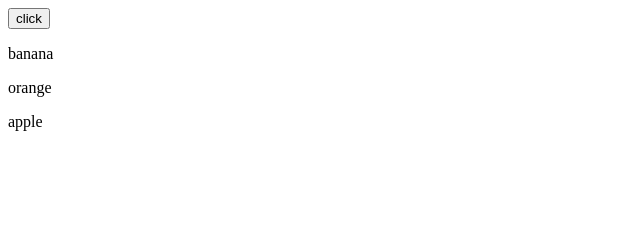
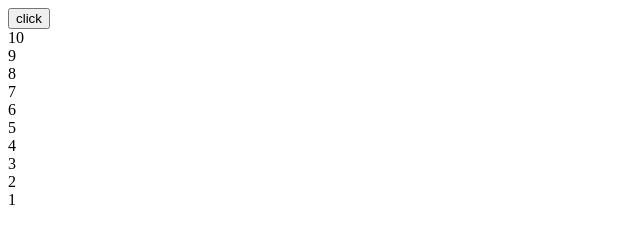
Before and after one commit to lucky7ky/practice, a plain HTML site: page HeadFirstHTML5Programming/others/random.html in a window 1280 px wide. Both pictures are taken after a click on the button "click". Shown: the whole page, without its empty margins (0-640 px from the left). Drawn offline with Linux system fonts and the light colour scheme.

Commit message:
randomtest

```diff
--- a/HeadFirstHTML5Programming/others/random.html
+++ b/HeadFirstHTML5Programming/others/random.html
@@ -9,7 +9,7 @@
         var clickbutton = document.getElementById("click");
         clickbutton.onclick= arrange;
     }
-    function arrange() {
+    /*function arrange() {
         var pa = document.getElementById("a");
         var pb = document.getElementById("b");
         var pc = document.getElementById("c");
@@ -17,13 +17,50 @@
         pa.innerHTML = pc.innerHTML;
         pc.innerHTML = temp;
     }
-
+   */
+        function arrange() {
+            var d1 = document.getElementById("d1");
+            var d2 = document.getElementById("d2");
+            var d3 = document.getElementById("d3");
+            var d4 = document.getElementById("d4");
+            var d5 = document.getElementById("d5");
+            var d6 = document.getElementById("d6");
+            var d7 = document.getElementById("d7");
+            var d8 = document.getElementById("d8");
+            var d9 = document.getElementById("d9");
+            var d10 = document.getElementById("d10");
+            var temp10 = d10.innerHTML;
+            var temp9 = d9.innerHTML;
+            var temp8 = d8.innerHTML;
+            var temp7 = d7.innerHTML;
+            var temp6 = d6.innerHTML;
+            d10.innerHTML = d1.innerHTML;
+            d9.innerHTML = d2.innerHTML;
+            d8.innerHTML = d3.innerHTML;
+            d7.innerHTML = d4.innerHTML;
+            d6.innerHTML = d5.innerHTML;
+            d5.innerHTML = temp6;
+            d4.innerHTML = temp7;
+            d3.innerHTML = temp8;
+            d2.innerHTML = temp9;
+            d1.innerHTML = temp10;
+        }
     </script>
 </head>
 <body>
     <input type="button" id="click" value="click">
-    <p id="a"> apple</p>
+   <!-- <p id="a"> apple</p>
     <p id="b"> orange</p>
-    <p id="c"> banana</p>
+    <p id="c"> banana</p>-->
+       <div id="d1"> 1 </div>
+       <div id="d2"> 2 </div>
+       <div id="d3"> 3 </div>
+       <div id="d4"> 4 </div>
+       <div id="d5"> 5 </div>
+       <div id="d6"> 6 </div>
+       <div id="d7"> 7 </div>
+       <div id="d8"> 8 </div>
+       <div id="d9"> 9 </div>
+       <div id="d10"> 10 </div>
 </body>
 </html>
```
